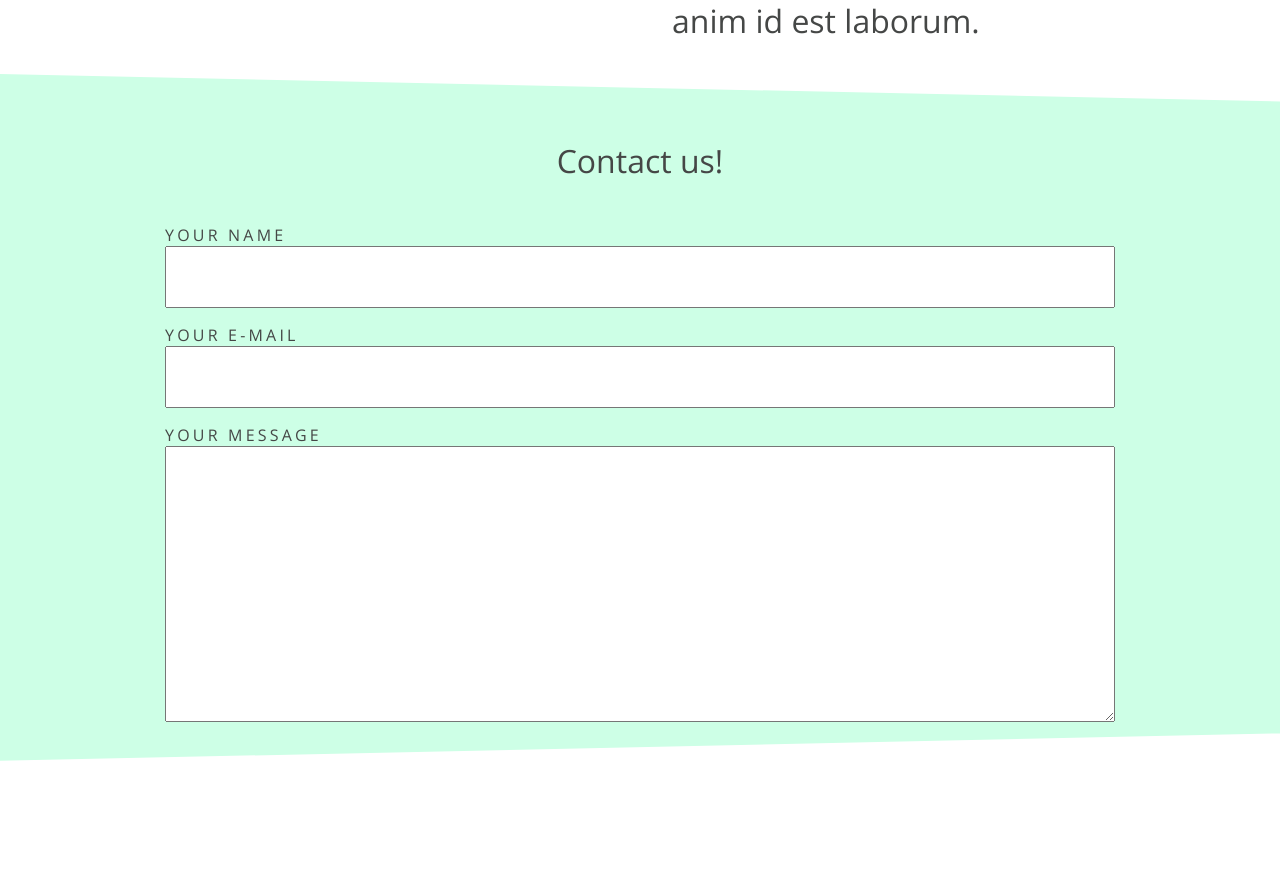
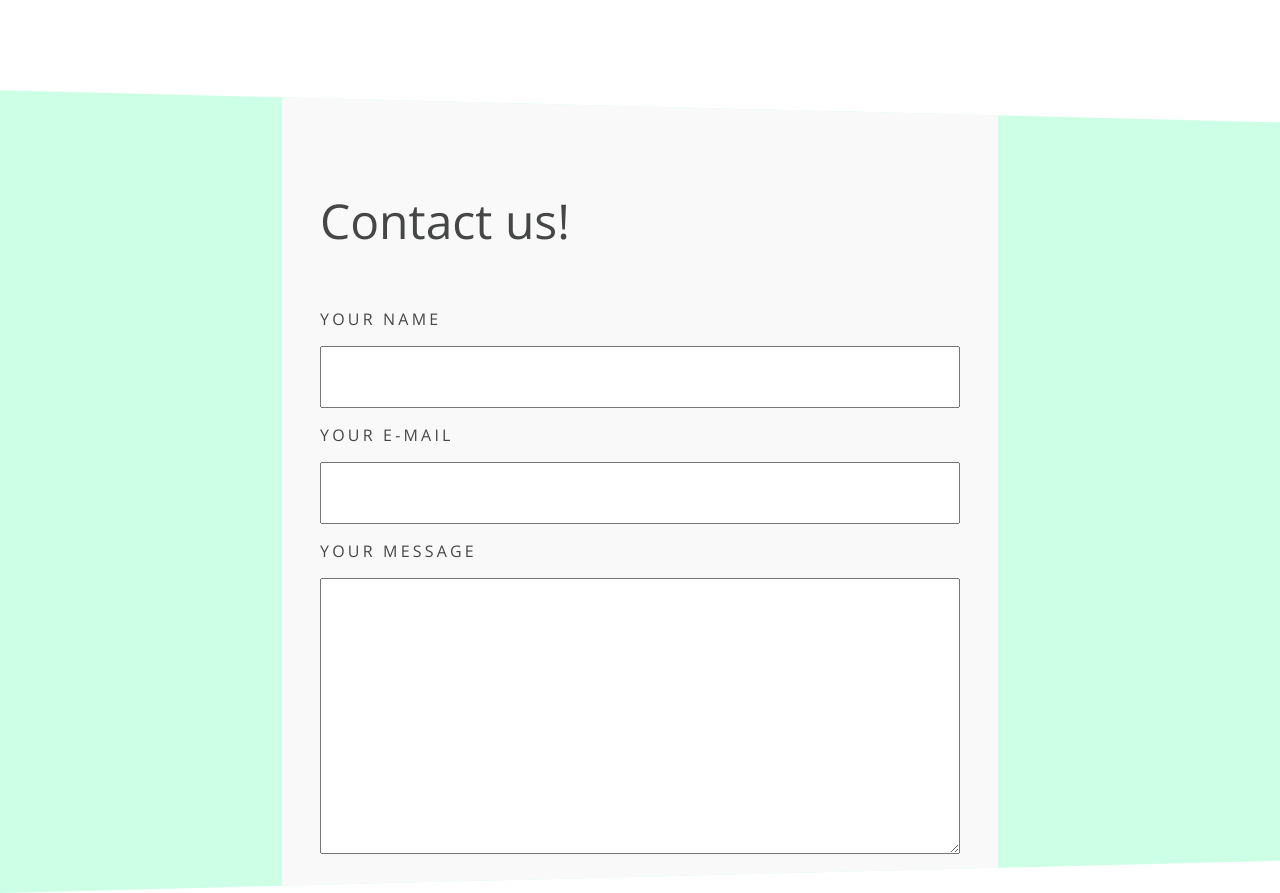
Before and after one commit to lukecamelo/ebie-and-eleanor, a website: page index.html in a window 1280 px wide. Shown: the part 3200-4093 px from the top of the page. Before the commit the page ends 3961 px from the top, so only its background shows below. Drawn offline with nearby package versions, Linux system fonts and the light colour scheme.

Commit message:
contact form styling

```diff
--- a/index.html
+++ b/index.html
@@ -98,13 +98,13 @@
   <section class='contact-section'>
 
     <div class="contact-container">
-      <h1>Contact us!</h1>
       <form class='contact-form'>
+        <h1>Contact us!</h1>
         <label class='contact-label'>Your name</label>
-        <input type="text" class='form-input'>
+        <input type="text" class='form-name'>
 
         <label class='contact-label'>Your e-mail</label>
-        <input type="text" class='form-input'>
+        <input type="text" class='form-email'>
 
         <label class='contact-label'>Your message</label>
         <textarea cols="30" rows="10" class='form-textarea'></textarea>
--- a/index.scss
+++ b/index.scss
@@ -129,34 +129,30 @@ body {
     }
   }
 
-  @media screen and (max-width: 950px) {
+  @media screen and (max-width: 1250px) {
     align-items: center;
     flex-direction: column;
     .about-left {
-      width: 100% !important;
+      width: 75% !important;
     }
     .about-right {
       width: 100% !important;
     }
   }
+  @media screen and (max-width: 950px) {
+    .about-left {
+      width: 100% !important;
+    }
+  }
 }
 
-.product-container {
-  display: flex;
-  flex-direction: row;
-  justify-content: space-around;
-
-  @media screen and (max-width: 1250px) {
-    flex-direction: column;
-    align-items: center;
-  }
-}
 
 .featured-products {
   background-color: $background;
   padding: 65px 10px;
   clip-path: polygon(0 0%, 100% 4%, 100% 96%, 0% 100%);
   -webkit-clip-path: polygon(0 0%, 100% 4%, 100% 96%, 0% 100%);
+
 
   .product-link {
     text-transform: uppercase;
@@ -187,7 +183,7 @@ body {
 }
 
 .product {
-  width: 400px;
+  width: 25%;
 
   .product-name {
     color: $textgray;
@@ -209,9 +205,20 @@ body {
     1px 3px 8px rgba(39,44,49,.03);
   }
 
-  @media screen and (max-width: 450px) {
+  @media screen and (max-width: 1250px) {
     width: 75%;
-    height: 50%;
+    height: auto;
+  }
+}
+
+.product-container {
+  display: flex;
+  flex-direction: row;
+  justify-content: space-around;
+
+  @media screen and (max-width: 1250px) {
+    flex-direction: column;
+    align-items: center;
   }
 }
 
@@ -223,6 +230,7 @@ body {
 
 .mission-container {
   margin-top: 5rem;
+  margin-bottom: 5rem;
   display: flex;
   flex-direction: row;
   justify-content: space-around;
@@ -285,12 +293,14 @@ body {
   h1 {
     padding-top: 3%;
     color: $textgray;
-    font-size: 2rem;
+    font-size: 3rem;
     font-weight: 300;
   }
+
   .contact-form {
-    padding-bottom: 3%;
-    width: 950px;
+    background-color: #f9f9f9;
+    padding: 3%;
+    width: 50%;
     display: flex;
     flex-direction: column;
 
@@ -299,9 +309,16 @@ body {
       color: $textgray;
       letter-spacing: .2rem;
       margin-top: 1rem;
+      margin-bottom: 1rem
     }
 
-    .form-input {
+    .form-name {
+      padding: 5px;
+      height: 3rem;
+      font-size: 2rem;
+    }
+
+    .form-email {
       padding: 5px;
       height: 3rem;
       font-size: 2rem;
@@ -311,5 +328,4 @@ body {
       font-size: 1.5rem;
     }
   }
-
 }
```
Also changed, not shown: index.css, 1 other file.
